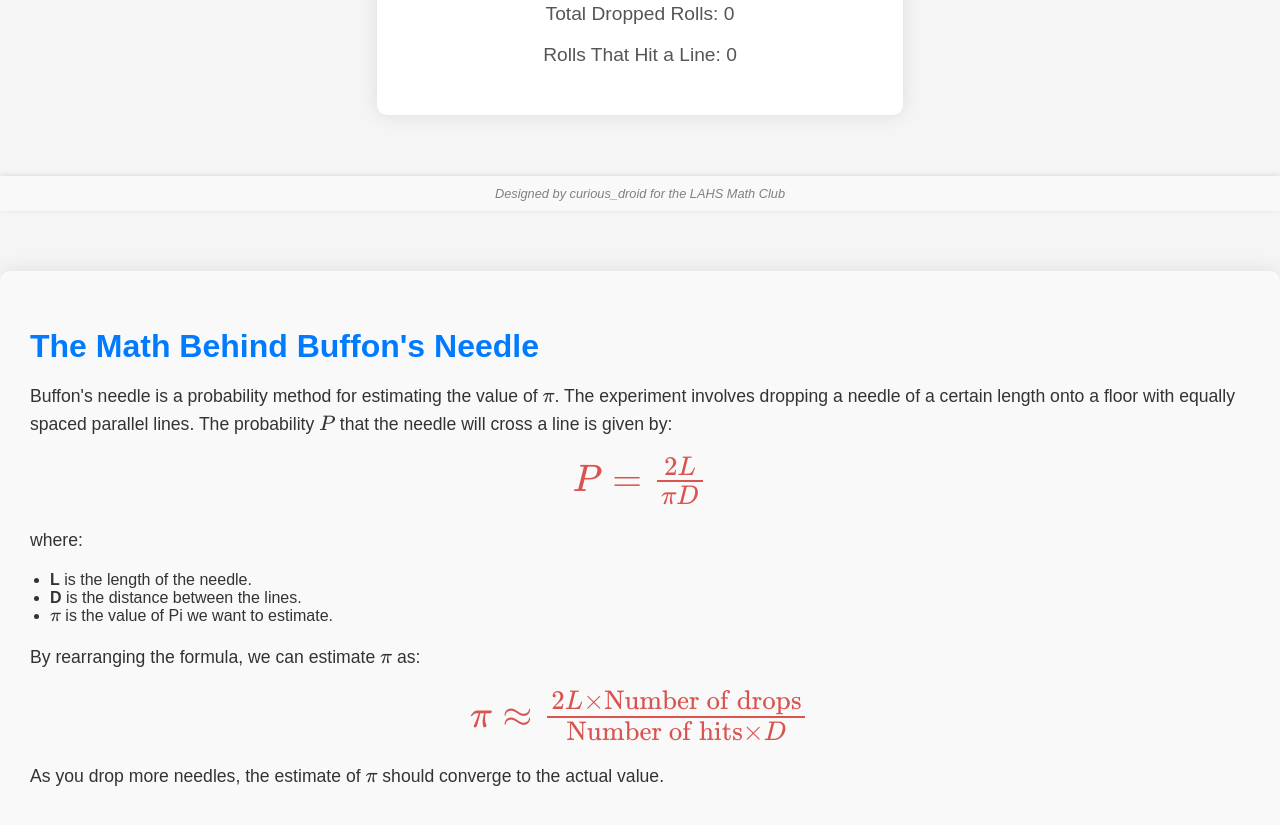
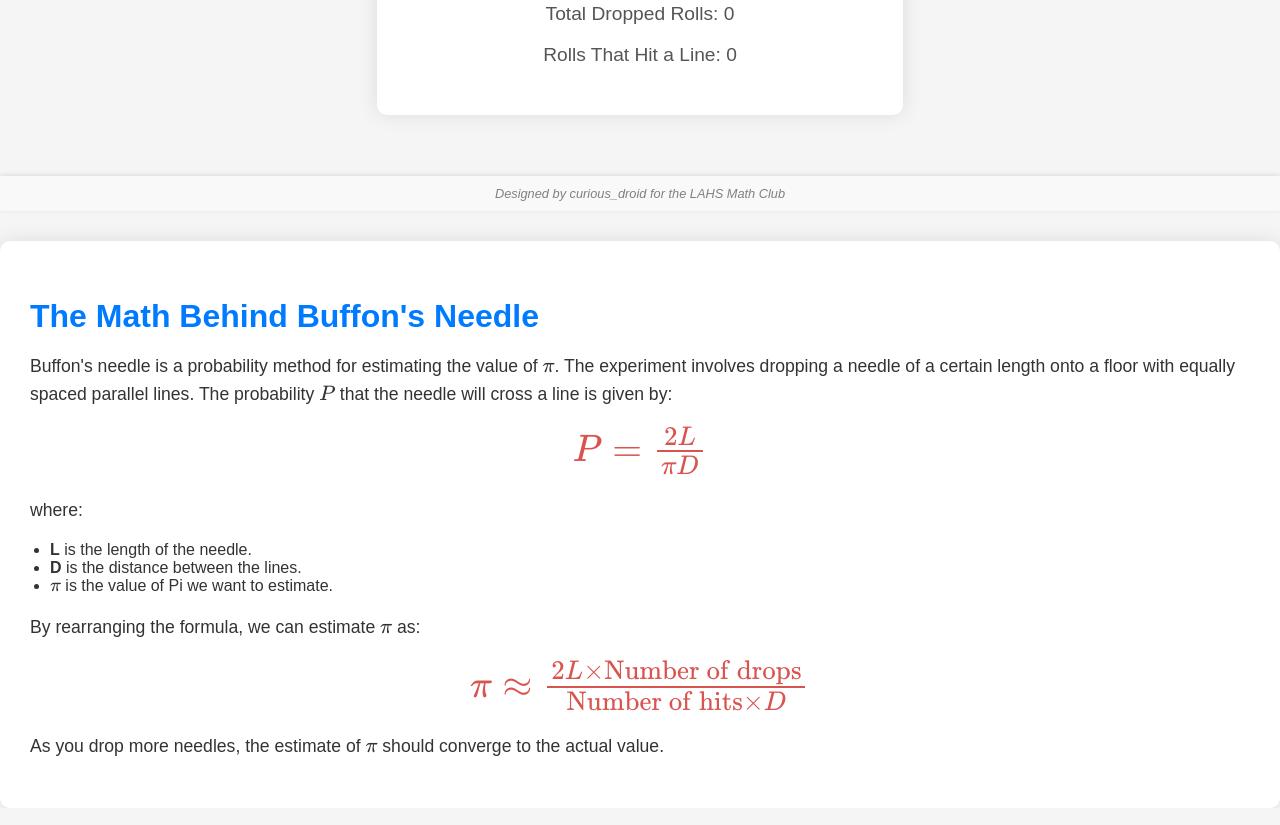
Before and after one commit to curious-droid/buffons-needle, a plain HTML site: page index.html in a window 1280 px wide. Shown: the part 589-1414 px from the top of the page. Drawn offline with nearby package versions, Linux system fonts and the light colour scheme.

Commit message:
Add files via upload

```diff
--- a/styles.css
+++ b/styles.css
@@ -65,12 +65,17 @@ h2 {
 }
 
 .explanation {
-    background-color: #f9f9f9;
+    /* text-align: center; */
+    background-color: #fff;
+    padding: 30px;
+    border-radius: 10px;
+    box-shadow: 0 0 20px rgba(0, 0, 0, 0.1);
+    /*background-color: #f9f9f9;
     padding: 30px;
     margin: 30px auto;
     border-radius: 10px;
     box-shadow: 0 0 20px rgba(0, 0, 0, 0.1);
-    text-align: left;
+    /* text-align: left; */
     position: absolute;
     top: 100%; /* Position the explanation just below the container */
     left: 0;
```
